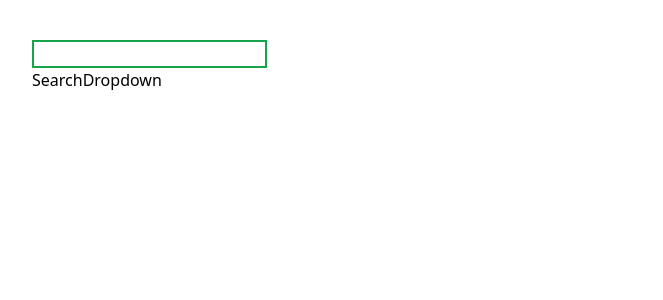
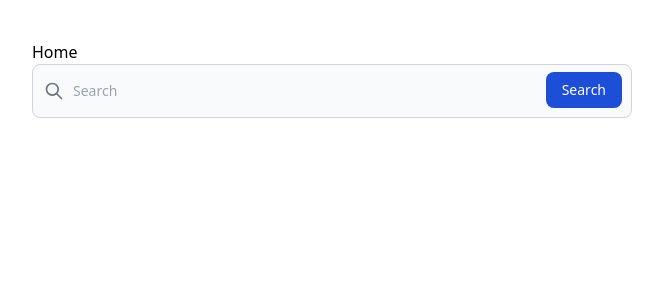
Before and after one commit to smrifat1411/chobial_react, a React (Create React App) app: page / in a window 1280 px wide. Shown: the top 300 px of the page, without its empty margins (308-971 px from the left). Built offline with nearby package versions, Linux system fonts and the light colour scheme.

Commit message:
movieDetails setup

```diff
--- a/src/App.jsx
+++ b/src/App.jsx
@@ -1,12 +1,20 @@
 import React from "react";
-import { Route, Routes } from "react-router-dom";
+import { Link, Route, Routes } from "react-router-dom";
+import MovieDetails from "./components/MovieDetails";
 import Search from "./components/Search";
+
 
 function App() {
   return (
     <div className="mx-auto max-w-[600px] my-10">
+      <Link to="/">Home</Link>
+
+
       <Routes>
-        <Route path="/" element={<Search />}></Route>
+        <Route path="/" element={<Search />}>
+
+          <Route path="/movie/:title" element={<MovieDetails />}></Route>
+        </Route>
       </Routes>
     </div>
   );
--- /dev/null
+++ b/src/components/ListMovieCard.jsx
@@ -0,0 +1,19 @@
+import React, { useState } from "react";
+import { Link } from "react-router-dom";
+
+const ListMovieCard = ({ movieData }) => {
+  // console.log(movieData);
+  return (
+    <>
+      <Link to={`movie/${movieData.Title}`}>
+        <li className="flex items-center gap-3">
+          <img className="max-h-[75px]" src={movieData.Poster} alt="" />
+          <h1>{movieData.Title}</h1>
+
+        </li>
+      </Link>
+    </>
+  );
+};
+
+export default ListMovieCard;
--- /dev/null
+++ b/src/components/MovieDetails.jsx
@@ -0,0 +1,58 @@
+import axios from "axios";
+import React, { useEffect, useState } from "react";
+import { useParams } from "react-router-dom";
+
+const MovieDetails = () => {
+  const [movie, setMovie] = useState([]);
+  const { title } = useParams();
+
+  useEffect(() => {
+    const dataFetch = async () => {
+      const { data } = await axios.get("https://www.omdbapi.com/", {
+        params: {
+          apikey: "f82024a5",
+          t: title,
+        },
+      });
+
+      setMovie(data);
+    };
+
+    dataFetch();
+  }, [title]);
+  // console.log(movie);
+
+  return (
+    <div className="flex items-center gap-4 bg-white border border-gray-200 rounded-lg shadow md:flex-row md:max-w-xl hover:bg-gray-100 dark:border-gray-700 dark:bg-gray-800 dark:hover:bg-gray-700">
+
+      <img
+        className="object-cover w-full rounded-t-lg h-96 md:h-auto md:w-48 md:rounded-none md:rounded-l-lg"
+        src={movie.Poster}
+        alt=""
+      />
+
+      <div className="flex flex-col justify-between p-4">
+        <h5 className="mb-2 text-2xl font-bold tracking-tight text-gray-900 dark:text-white">
+          {movie.Title}
+        </h5>
+        <h5 className="mb-2 text-2xl font-bold tracking-tight text-gray-900 dark:text-white">
+          {movie.Year}
+        </h5>
+        <p
+          className="mb-3 font-normal text-gray-700
+        dark:text-gray-400"
+        >
+          {movie.Plot}
+        </p>
+        <p
+          className="mb-3 font-normal text-gray-700
+        dark:text-gray-400"
+        >
+          Actors: {movie.Actors}
+        </p>
+      </div>
+    </div>
+  );
+};
+
+export default MovieDetails;
--- a/src/components/Search.jsx
+++ b/src/components/Search.jsx
@@ -1,14 +1,15 @@
 import axios from "axios";
 import React, { useEffect, useState } from "react";
+import { Outlet, useParams } from "react-router-dom";
 import SearchBar from "./SearchBar";
+
 import SearchDropdown from "./SearchDropdown";
 
+
 const Search = () => {
-  // const [searchTerm, setSearchTerm] = useState("")
-
   const [searchResult, setSearchResult] = useState([]);
   const [debouncedText, setDebouncedText] = useState("");
-  //   const [hasresult, setHasresult] = useState(false);
+  const [open, setOpen] = useState(true);
 
   useEffect(() => {
     const fetchData = async () => {
@@ -18,20 +19,37 @@ const Search = () => {
           s: debouncedText,
         },
       });
-      setSearchResult(data);
+      // console.log("I am for state");
+
+
+
+        if ( data.Response === "True") {
+           setSearchResult(data.Search)
+           setOpen(true)
+        }
     };
 
     if (debouncedText) {
-      fetchData();
+      fetchData()
     }
+      // fetchData();
+
+      // console.log("I am redered useEffect--)");
+
   }, [debouncedText]);
+  // console.log("I am redered search");
+  // console.log(searchResult);
 
-  console.log("rendered search component");
+  // console.log(searchResult);
+  // console.log(open);
 
   return (
     <div>
       <SearchBar setDebouncedText={setDebouncedText} />
-      <SearchDropdown />
+
+      {searchResult.length ? <SearchDropdown openStat={open} setOpen={setOpen} data={searchResult} /> : null}
+
+      <Outlet></Outlet>
     </div>
   );
 };
--- a/src/components/SearchBar.jsx
+++ b/src/components/SearchBar.jsx
@@ -1,10 +1,11 @@
 import React, { useEffect, useState } from "react";
+import { useParams } from "react-router-dom";
 
-const SearchBar = ({setDebouncedText}) => {
+const SearchBar = ({ setDebouncedText }) => {
   const [searchTerm, setSearchTerm] = useState("");
+  // const [searchValue, seTsearchValue] = useState(searchTerm)
 
-
-// Debounce function
+  // Debounce function
 
   useEffect(() => {
     const timeId = setTimeout(() => {
@@ -14,18 +15,58 @@ const SearchBar = ({setDebouncedText}) => {
     return () => {
       clearTimeout(timeId);
     };
-  }, [searchTerm,setDebouncedText]);
-
-
+  }, [searchTerm, setDebouncedText]);
 
   return (
     <div>
-      <input
-      onSubmit={e=>e.preventDefault()}
-        type="text"
-        className="border-2 border-green-600"
-        onChange={(e) => setSearchTerm(e.target.value)}
-      />
+      <form
+        className="max-w-[720px]"
+        onSubmit={(e) => {
+          e.preventDefault();
+          setSearchTerm("")
+        }}
+      >
+        <label
+          htmlFor="search"
+          className="mb-2 text-sm font-medium text-gray-900 sr-only dark:text-white"
+        >
+          Search
+        </label>
+        <div className="relative">
+          <div className="absolute inset-y-0 left-0 flex items-center pl-3 pointer-events-none">
+            <svg
+              aria-hidden="true"
+              className="w-5 h-5 text-gray-500 dark:text-gray-400"
+              fill="none"
+              stroke="currentColor"
+              viewBox="0 0 24 24"
+              xmlns="http://www.w3.org/2000/svg"
+            >
+              <path
+                strokeLinecap="round"
+                strokeLinejoin="round"
+                strokeWidth="2"
+                d="M21 21l-6-6m2-5a7 7 0 11-14 0 7 7 0 0114 0z"
+              ></path>
+            </svg>
+          </div>
+          <input
+            value={searchTerm}
+            type="search"
+            id="search"
+            className="block w-full p-4 pl-10 text-sm text-gray-900 border border-gray-300 rounded-lg bg-gray-50 focus:ring-blue-500 focus:border-blue-500 dark:bg-gray-700 dark:border-gray-600 dark:placeholder-gray-400 dark:text-white dark:focus:ring-blue-500 dark:focus:border-blue-500"
+            placeholder="Search"
+            required
+            onChange={(e) => setSearchTerm(e.target.value)}
+          />
+          <button
+            type="submit"
+            className="text-white absolute right-2.5 bottom-2.5 bg-blue-700 hover:bg-blue-800 focus:ring-4 focus:outline-none focus:ring-blue-300 font-medium rounded-lg text-sm px-4 py-2 dark:bg-blue-600 dark:hover:bg-blue-700 dark:focus:ring-blue-800"
+          >
+            Search
+          </button>
+        </div>
+      </form>
     </div>
   );
 };
--- a/src/components/SearchDropdown.jsx
+++ b/src/components/SearchDropdown.jsx
@@ -1,9 +1,32 @@
-import React from 'react'
+import React, { useEffect, useState } from "react";
+import ListMovieCard from "./ListMovieCard";
 
-const SearchDropdown = () => {
+const SearchDropdown = ({ data, openStat, setOpen }) => {
+  // console.log("dropdown I am");
+
+  // console.log("dropdown");
+
+  const newData = data.slice(0, 5);
   return (
-    <div>SearchDropdown</div>
-  )
-}
+    <>
+      {openStat ? (
+        <div
+          className=" flex flex-col gap-6 justify-center mt-2"
+          onClick={(e) => {
+            setOpen(false);
+          }}
+        >
+          {newData.map((movie) => {
+            return (
+              <div key={movie.imdbID} onClick={()=>(console.log("I am clicked"))}>
+                <ListMovieCard  movieData={movie} />
+              </div>
+            );
+          })}
+        </div>
+      ) : null}
+    </>
+  );
+};
 
-export default SearchDropdown
+export default SearchDropdown;
```
